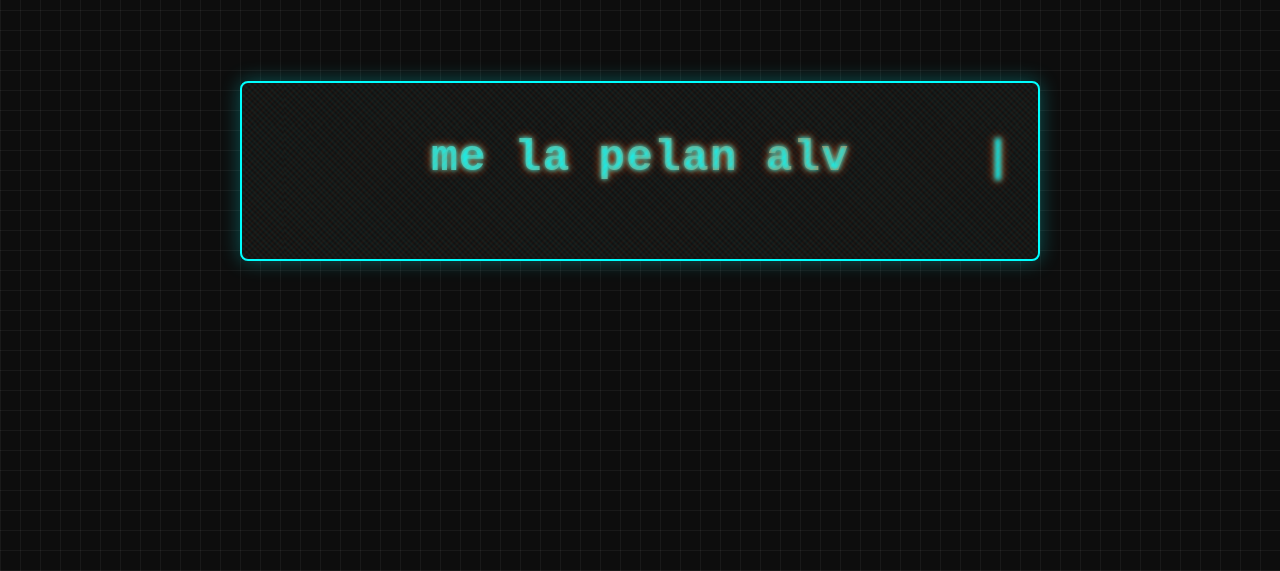
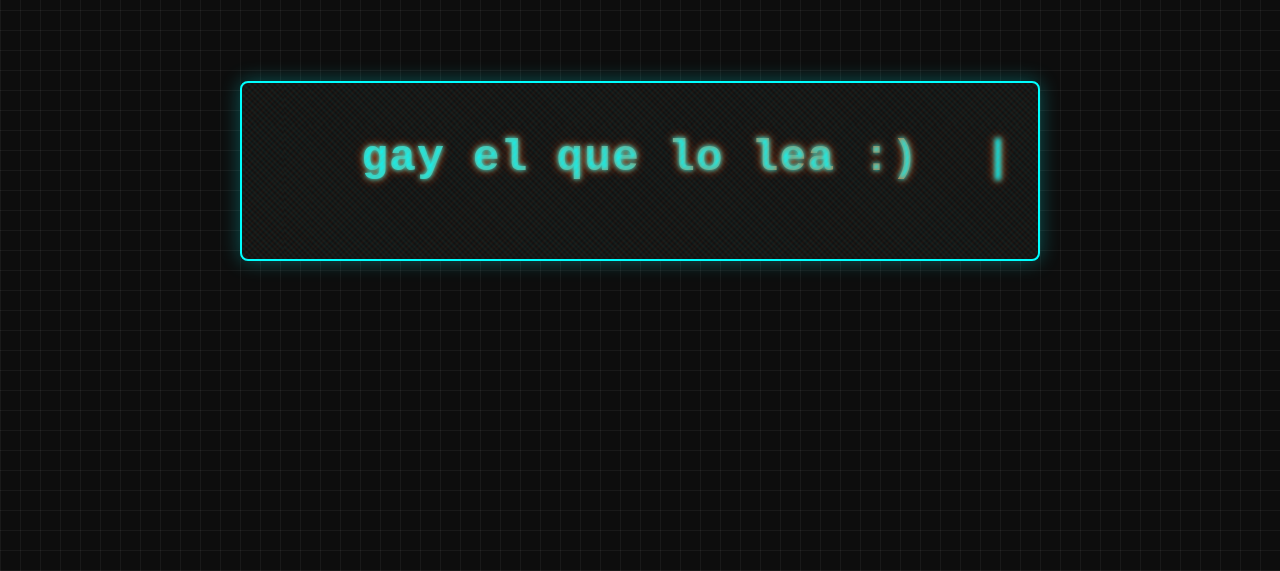
Before and after one commit to victorhugomartinezsantana1-ctrl/mi-primer-app, a website: page src/index.html in a window 1280 px wide. Shown: the part 229-800 px from the top of the page. Drawn offline with Linux system fonts and the light colour scheme.

Commit message:
cambio de etiqueta h1

```diff
--- a/src/index.html
+++ b/src/index.html
@@ -10,7 +10,7 @@
 
 <body>
   <main>
-    <h1>me la pelan alv</h1>
+    <h1>gay el que lo lea :)</h1>
   </main>
 </body>
 
```
